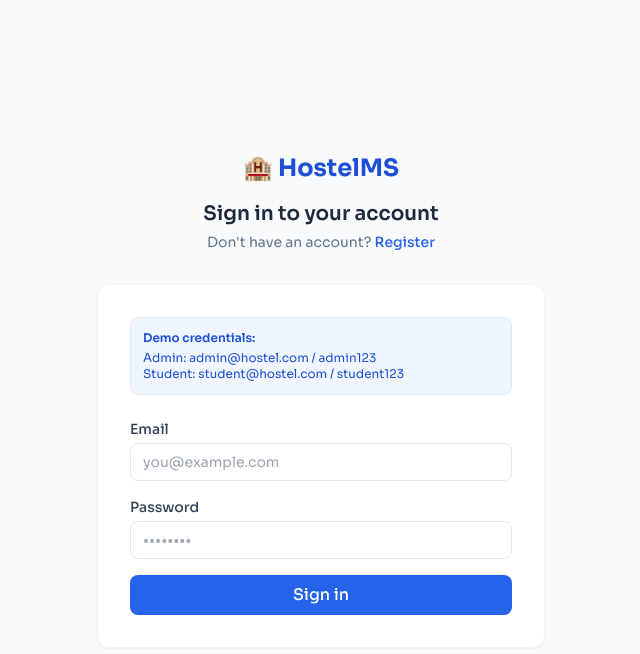
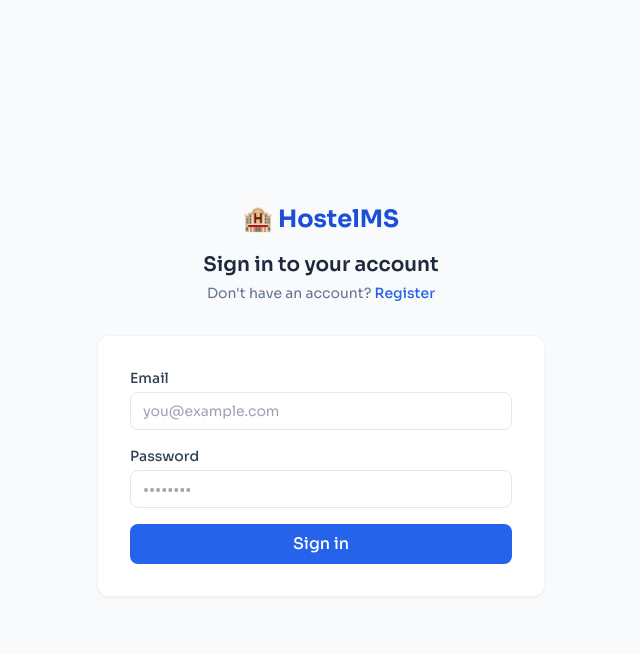
Before and after one commit to Vyvanth/Full-Stack-Development-mini-project-sem6, a React (Vite) app in the folder hostel-management/client/: page /login in a window 1280 px wide. Shown: the top 654 px of the page, without its empty margins (319-959 px from the left). Built offline with nearby package versions, Linux system fonts and the light colour scheme; the HTML template or start-up script is replaced by a standard one.

Commit message:
login page

```diff
--- a/hostel-management/client/src/pages/public/Landing.jsx
+++ b/hostel-management/client/src/pages/public/Landing.jsx
@@ -8,6 +8,12 @@ const features = [
   { icon: '🍽️', title: 'Food Menu', desc: 'Weekly menu updates with student feedback.' },
   { icon: '👕', title: 'Laundry Service', desc: 'Regular and express laundry requests.' },
   { icon: '✅', title: 'Pass Management', desc: 'Out pass and home pass with digital approvals.' },
+];
+
+const footerLinks = [
+  { label: 'Privacy Policy', to: '/privacy-policy' },
+  { label: 'Terms of Service', to: '/terms-of-service' },
+  { label: 'Support', to: '/support' },
 ];
 
 export default function Landing() {
@@ -36,7 +42,6 @@ export default function Landing() {
           <span className="w-1.5 h-1.5 rounded-full bg-green-400 animate-pulse" />
           <span className="text-xs font-medium text-white/70 tracking-wide">Smart Hostel Management</span>
         </div>
-
         <h1 className="text-5xl font-bold tracking-tight mb-6 leading-tight">
           Hostel Management<br />
           <span className="text-primary-400">Made Simple</span>
@@ -70,27 +75,20 @@ export default function Landing() {
       {/* Footer */}
       <footer className="border-t border-white/10 px-8 py-8 max-w-6xl mx-auto">
         <div className="flex flex-col md:flex-row items-center justify-between gap-4">
-
-          {/* Brand */}
           <div className="flex items-center gap-2">
             <span className="text-base">🏨</span>
             <span className="text-sm font-bold text-white/80 tracking-tight">HostelMS</span>
           </div>
-
-          {/* Copyright */}
           <p className="text-xs text-white/30">
             © {new Date().getFullYear()} HostelMS. All rights reserved.
           </p>
-
-          {/* Links */}
           <div className="flex items-center gap-6">
-            {['Privacy Policy', 'Terms of Service', 'Support'].map((l) => (
-              <a key={l} href="#" className="text-xs text-white/30 hover:text-white/60 transition-colors">
-                {l}
-              </a>
+            {footerLinks.map(({ label, to }) => (
+              <Link key={label} to={to} className="text-xs text-white/30 hover:text-white/60 transition-colors">
+                {label}
+              </Link>
             ))}
           </div>
-
         </div>
       </footer>
 
--- a/hostel-management/client/src/pages/public/Login.jsx
+++ b/hostel-management/client/src/pages/public/Login.jsx
@@ -39,13 +39,6 @@ export default function Login() {
         </div>
 
         <div className="card p-8">
-          {/* Demo credentials */}
-          <div className="bg-blue-50 border border-blue-100 rounded-lg p-3 mb-6 text-xs text-blue-700">
-            <p className="font-semibold mb-1">Demo credentials:</p>
-            <p>Admin: admin@hostel.com / admin123</p>
-            <p>Student: student@hostel.com / student123</p>
-          </div>
-
           <form onSubmit={handleSubmit} className="space-y-4">
             <div>
               <label className="label">Email</label>
```
